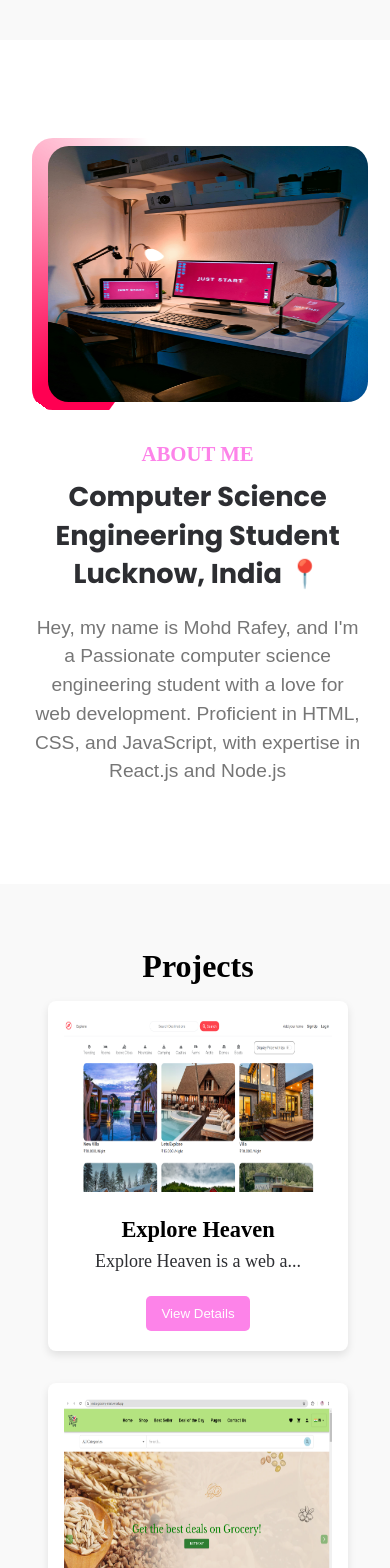
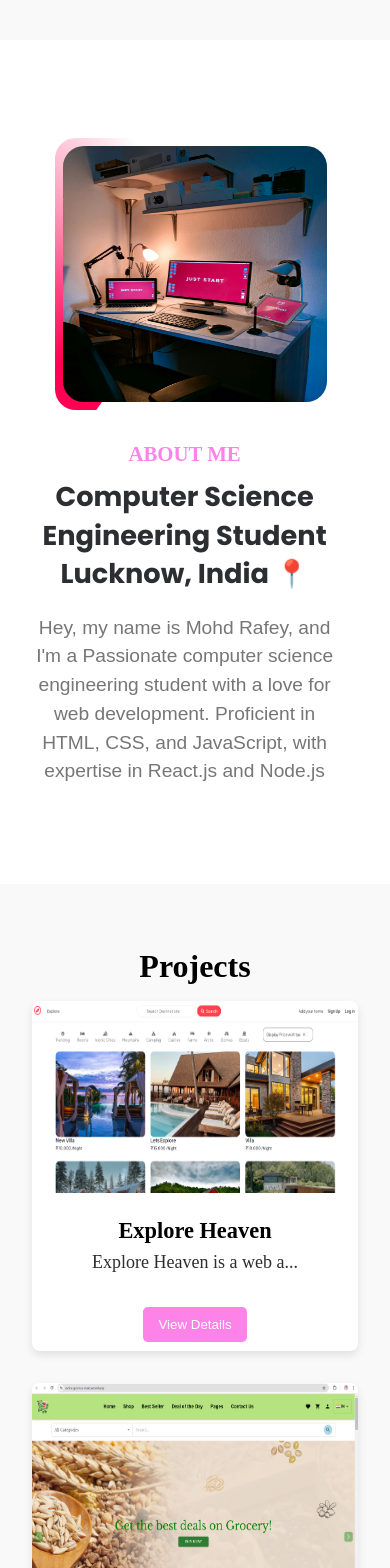
Before and after one commit to mohdrafey1/rafeyportfolio, a React (Vite) app: page / in a window 390 px wide. Shown: the part 2360-3928 px from the top of the page. Built offline with nearby package versions, Linux system fonts and the light colour scheme.

Commit message:
added responsiveness

```diff
--- a/src/components/About/About.css
+++ b/src/components/About/About.css
@@ -145,3 +145,15 @@
         box-shadow: 0px 0px 0px #0000008c;
     }
 }
+
+@media (max-width: 600px) {
+    .image img {
+        width: 16.5rem;
+        height: 16rem;
+    }
+
+    .image {
+        width: 17.5rem;
+        height: 17rem;
+    }
+}
--- a/src/components/Header/Header.css
+++ b/src/components/Header/Header.css
@@ -9,7 +9,7 @@
     padding: 15px 40px;
     position: fixed;
     top: 0;
-    width: 99%;
+    width: 100%;
     z-index: 200;
     transition: all 0.3s ease-in-out;
 }
--- a/src/components/Projects/Projects.css
+++ b/src/components/Projects/Projects.css
@@ -89,3 +89,11 @@
         font-size: 1.4rem;
     }
 }
+
+@media (max-width: 600px) {
+    .project-card {
+        width: 100%;
+        padding: 0;
+        margin: 1rem 0;
+    }
+}
```
